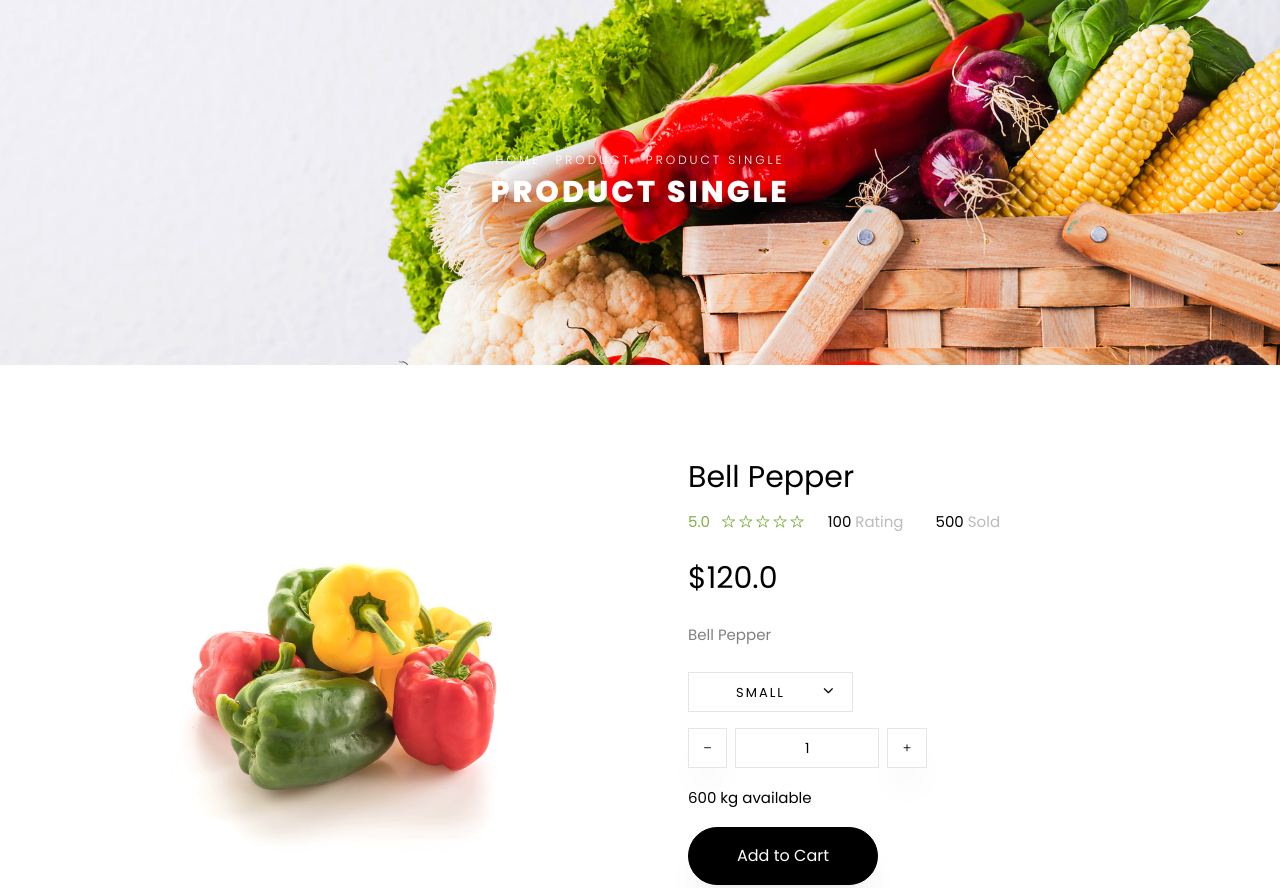
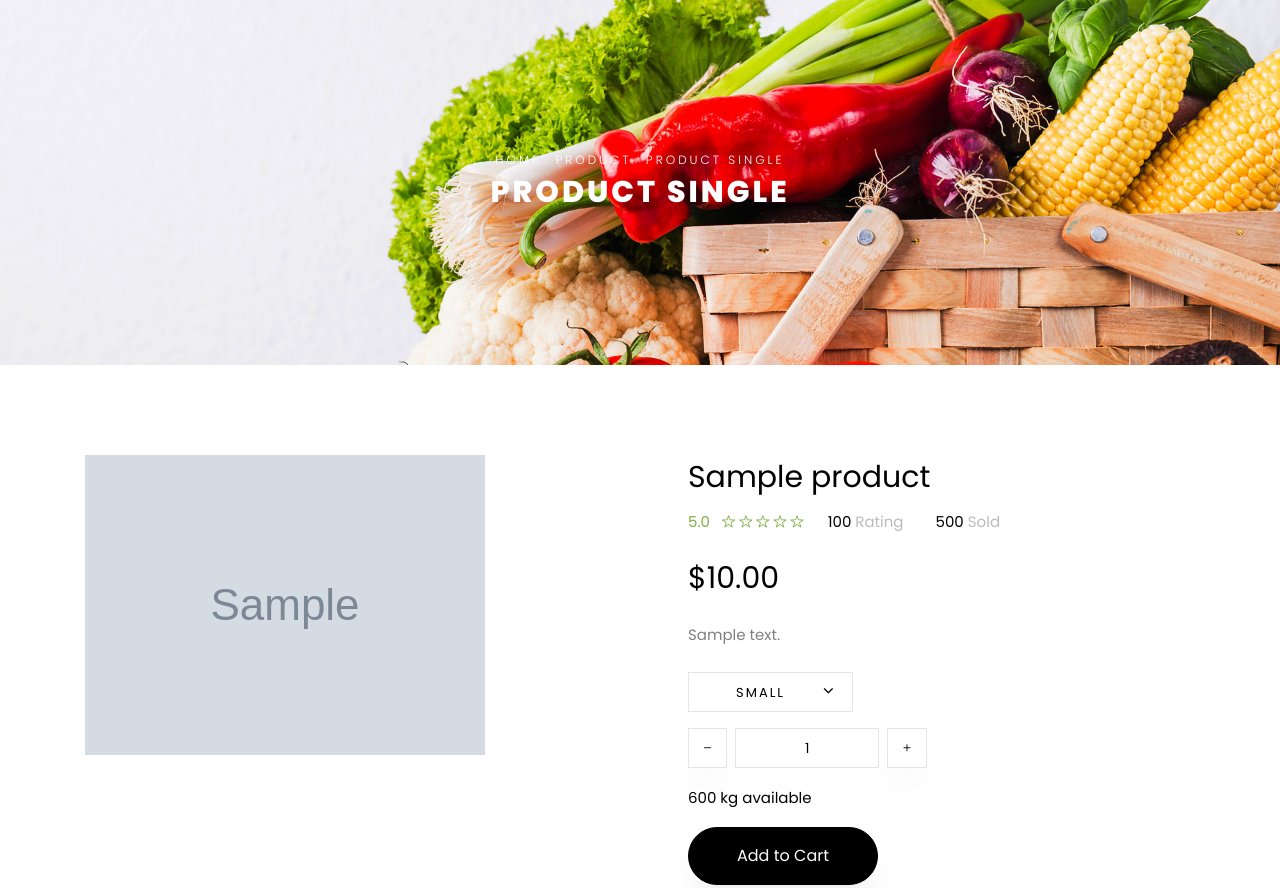
Before and after one commit to AnnualBore8/PyWeb23, a Django app: page /product/1/ in a window 1280 px wide. Shown: the part 97-985 px from the top of the page. Run offline with Django 4.2, Linux system fonts and the light colour scheme; tables that the repository leaves empty hold one stand-in row (values such as "Sample post"); grey boxes marked "Sample" are stand-in pictures; some libraries are stand-ins or nearby versions; some web fonts are replaced.

Commit message:
everything work full end of practice 2

```diff
--- a/project/settings.py
+++ b/project/settings.py
@@ -120,6 +120,8 @@ USE_TZ = True
 
 STATIC_URL = 'static/'
 
+STATICFILES_DIRS = [Path.joinpath(BASE_DIR, 'static')]
+
 # Default primary key field type
 # https://docs.djangoproject.com/en/4.2/ref/settings/#default-auto-field
 
--- a/store/templates/store/product-single.html
+++ b/store/templates/store/product-single.html
@@ -16,7 +16,7 @@
     	<div class="container">
     		<div class="row">
     			<div class="col-lg-6 mb-5 ftco-animate">
-    				<a href="{% static url %}" class="image-popup"><img src="{% static url '%}" class="img-fluid" alt="Colorlib Template"></a>
+    				<a href="{{url}}" class="image-popup"><img src="{{url}}" class="img-fluid" alt="Colorlib Template"></a>
     			</div>
     			<div class="col-lg-6 product-details pl-md-5 ftco-animate">
     				<h3>{{name}}</h3>
--- a/store/urls.py
+++ b/store/urls.py
@@ -1,12 +1,12 @@
 from django.urls import path
 
-from .views import ProductSingleView, CartView, ShopView
+from .views import ProductView, CartView, ShopView
 
 app_name = 'store'
 
 urlpatterns = [
     path('', ShopView.as_view(), name='shop'),
     path('cart/', CartView.as_view(), name='cart'),
-    path('product/<int:id>/', ProductSingleView.as_view(), name='product'),
+    path('product/<int:id>/', ProductView.as_view(), name='product'),
 
 ]
--- a/store/views.py
+++ b/store/views.py
@@ -38,100 +38,20 @@ class ShopView(View):
         return render(request, 'store/shop.html', {"data": products})
 
 
-class ProductSingleView(View):
+class ProductView(View):
     def get(self, request, id):
-        data = {1: {'name': 'Bell Pepper',
-                    'description': 'Bell Pepper',
-                    'price': 120.00,
-                    'rating': 5.0,
-                    'url': 'store/images/product-1.jpg'},
-                2: {'name': 'Strawberry',
-                    'description': 'Strawberry',
-                    'price': 120.00,
-                    'rating': 5.0,
-                    'url': 'store/images/product-2.jpg'},
-                3: {'name': 'Green Beans',
-                    'description': 'Green Beans',
-                    'price': 120.00,
-                    'rating': 5.0,
-                    'url': 'store/images/product-3.jpg'},
-                4: {'name': 'Purple Cabbage',
-                    'description': 'Purple Cabbage',
-                    'price': 120.00,
-                    'rating': 5.0,
-                    'url': 'store/images/product-4.jpg'},
-                5: {'name': 'Tomatoes',
-                    'description': 'Tomatoes',
-                    'price': 120.00,
-                    'rating': 5.0,
-                    'url': 'store/images/product-5.jpg'},
-                6: {'name': 'Brocolli',
-                    'description': 'Brocolli',
-                    'price': 120.00,
-                    'rating': 5.0,
-                    'url': 'store/images/product-6.jpg'},
-                7: {'name': 'Carrots',
-                    'description': 'Carrots',
-                    'price': 120.00,
-                    'rating': 5.0,
-                    'url': 'store/images/product-7.jpg'},
-                8: {'name': 'Fruit Juice',
-                    'description': 'Fruit Juice',
-                    'price': 120.00,
-                    'rating': 5.0,
-                    'url': 'store/images/product-8.jpg'},
-                9: {'name': 'Onion',
-                    'description': 'Onion',
-                    'price': 120.00,
-                    'rating': 5.0,
-                    'url': 'store/images/product-9.jpg'},
-                10: {'name': 'Apple',
-                     'description': 'Apple',
-                     'price': 120.00,
-                     'rating': 5.0,
-                     'url': 'store/images/product-10.jpg'},
-                11: {'name': 'Garlic',
-                     'description': 'Garlic',
-                     'price': 120.00,
-
-                     'rating': 5.0,
-                     'url': 'store/images/product-11.jpg'},
-                12: {'name': 'Chilli',
-                     'description': 'Chilli',
-                     'price': 120.00,
-                     'rating': 5.0,
-                     'url': 'store/images/product-12.jpg'}
-                }
-        return render(request, 'store/product-single.html', context=data[id])
+        data = Product.objects.get(id=id)
+        return render(request, 'store/product-single.html', context={'name': data.name,
+                                                                     'description': data.description,
+                                                                     'price': data.price,
+                                                                     'rating': 5.0,
+                                                                     'url': data.image.url})
 
 
 class CartView(View):
     def get(self, request):
         return render(request, 'store/cart.html')
 
-
-# class ShopView(View):
-#     def get(self, request):
-#         discount_value = Case(When(discount__value__gte=0,
-#                                    discount__date__begin__lte=timezone.now(),
-#                                    discount__date_end__gte=timezone.now(),
-#                                    then=F('discount__value')),
-#                               default=0,
-#                               output_field=DecimalField(max_digits=10, decimal_places=2)
-#                               )
-#
-#         price_with_discount = ExpressionWrapper(
-#             F('price') * (100.0 - F('discount_value')) / 100.0,
-#             output_field=DecimalField(max_digits=10, decimal_places=2)
-#         )
-#
-#         products = Product.objects.annotate(
-#             discount_value=discount_value,
-#             price_before=F('price'),
-#             price_after=price_with_discount
-#         ).values('id', 'name', 'image', 'price_before', 'price_after', 'discount_value')
-#
-#         return render(request, 'store/shop.html', {'data': products})
 
 #  Старая версия реализации добавления продуктов через словарь в файле Питона.
 #  Мы ее делали, чтобы просто посмотреть, что так можно, на практике так почти не делают, потому что это не удобно.
@@ -204,3 +124,70 @@ class CartView(View):
 #             ]
 #         }
 #         return render(request, 'store/shop.html', context)
+
+
+# class ProductView(View):
+#     def get(self, request, id):
+#         data = {1: {'name': 'Bell Pepper',
+#                     'description': 'Bell Pepper',
+#                     'price': 120.00,
+#                     'rating': 5.0,
+#                     'url': 'store/images/product-1.jpg'},
+#                 2: {'name': 'Strawberry',
+#                     'description': 'Strawberry',
+#                     'price': 120.00,
+#                     'rating': 5.0,
+#                     'url': 'store/images/product-2.jpg'},
+#                 3: {'name': 'Green Beans',
+#                     'description': 'Green Beans',
+#                     'price': 120.00,
+#                     'rating': 5.0,
+#                     'url': 'store/images/product-3.jpg'},
+#                 4: {'name': 'Purple Cabbage',
+#                     'description': 'Purple Cabbage',
+#                     'price': 120.00,
+#                     'rating': 5.0,
+#                     'url': 'store/images/product-4.jpg'},
+#                 5: {'name': 'Tomatoes',
+#                     'description': 'Tomatoes',
+#                     'price': 120.00,
+#                     'rating': 5.0,
+#                     'url': 'store/images/product-5.jpg'},
+#                 6: {'name': 'Brocolli',
+#                     'description': 'Brocolli',
+#                     'price': 120.00,
+#                     'rating': 5.0,
+#                     'url': 'store/images/product-6.jpg'},
+#                 7: {'name': 'Carrots',
+#                     'description': 'Carrots',
+#                     'price': 120.00,
+#                     'rating': 5.0,
+#                     'url': 'store/images/product-7.jpg'},
+#                 8: {'name': 'Fruit Juice',
+#                     'description': 'Fruit Juice',
+#                     'price': 120.00,
+#                     'rating': 5.0,
+#                     'url': 'store/images/product-8.jpg'},
+#                 9: {'name': 'Onion',
+#                     'description': 'Onion',
+#                     'price': 120.00,
+#                     'rating': 5.0,
+#                     'url': 'store/images/product-9.jpg'},
+#                 10: {'name': 'Apple',
+#                      'description': 'Apple',
+#                      'price': 120.00,
+#                      'rating': 5.0,
+#                      'url': 'store/images/product-10.jpg'},
+#                 11: {'name': 'Garlic',
+#                      'description': 'Garlic',
+#                      'price': 120.00,
+#
+#                      'rating': 5.0,
+#                      'url': 'store/images/product-11.jpg'},
+#                 12: {'name': 'Chilli',
+#                      'description': 'Chilli',
+#                      'price': 120.00,
+#                      'rating': 5.0,
+#                      'url': 'store/images/product-12.jpg'}
+#                 }
+#         return render(request, 'store/product-single.html', context=data[id])
```
Also changed, not shown: store/templates/store/shop.html (+4 -4 lines).
